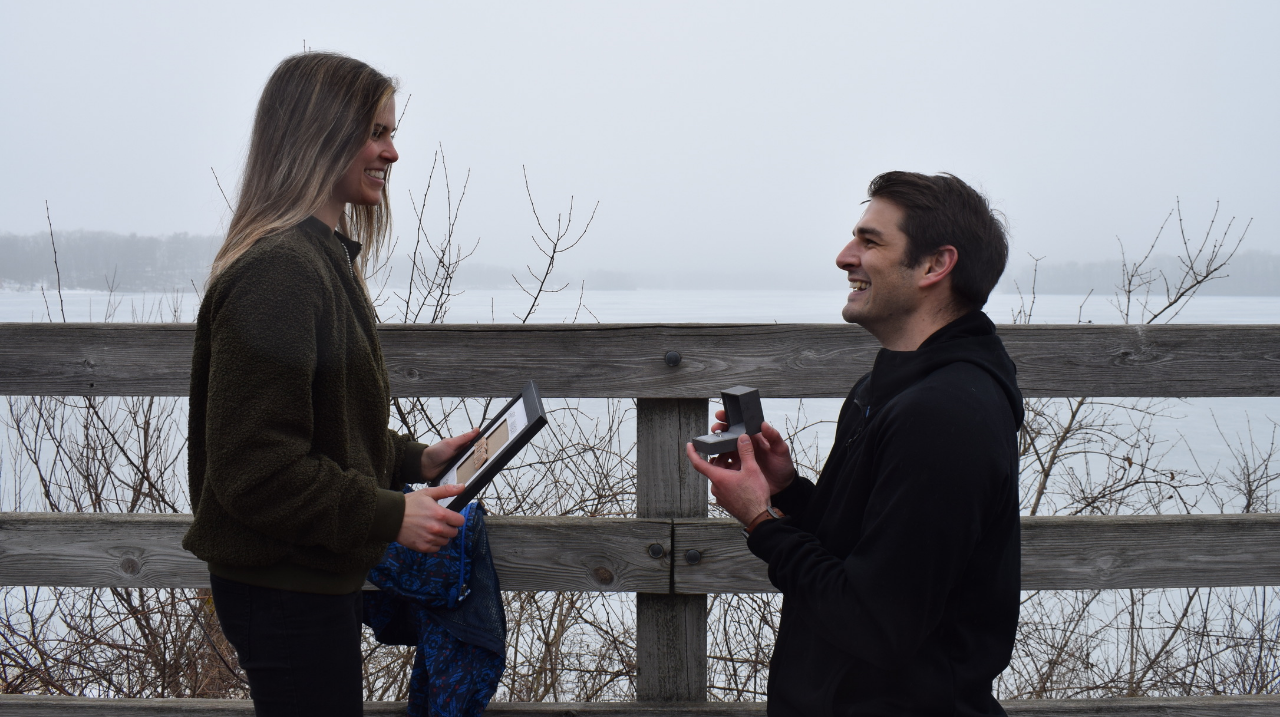
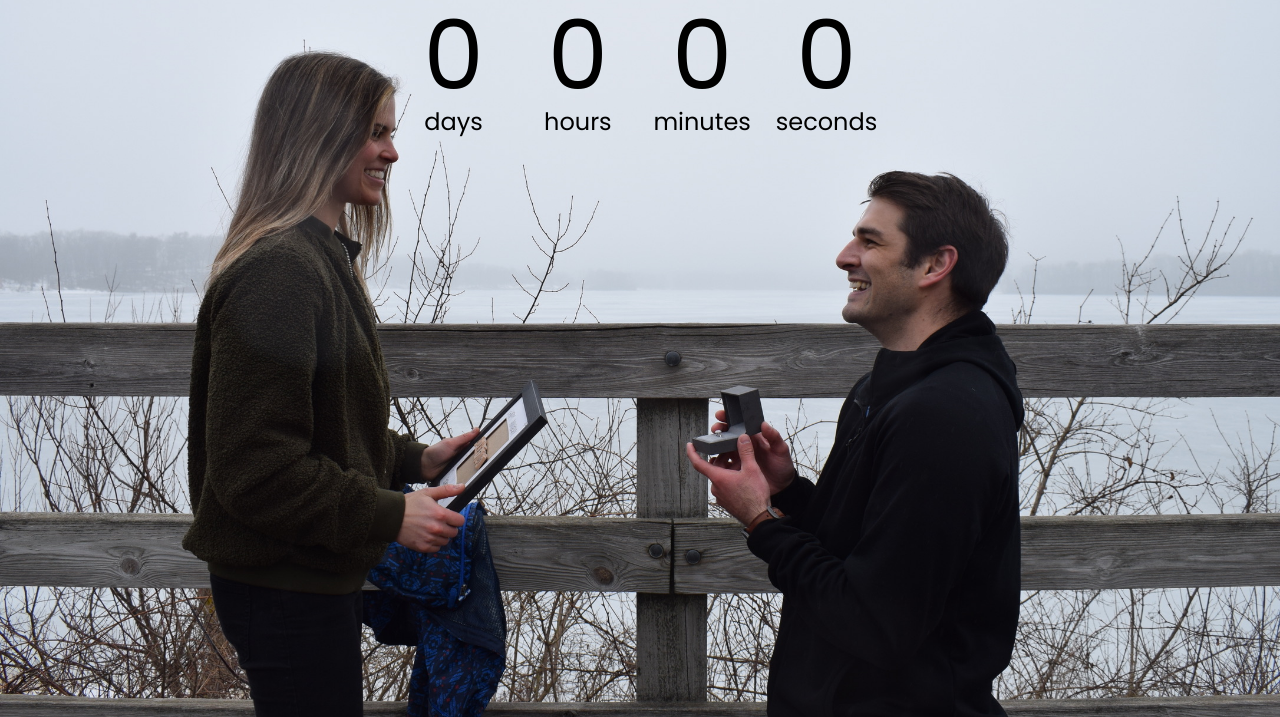
Before and after one commit to Fiscal2/specialproject, a plain HTML site: page index.html in a window 1280 px wide. Shown: the part 83-800 px from the top of the page. Drawn offline with Linux system fonts and the light colour scheme.

Commit message:
finished website styling

```diff
--- a/index.html
+++ b/index.html
@@ -9,5 +9,24 @@
     </head>
     <body>
         <h1>Countdown to your Wedding!</h1>
+        <div class="countdown-container">
+            <div class="countdown-txt">
+                <p class="big-text" id="days">0</p>
+                <span>days</span>
+            </div>
+            <div class="countdown-txt">
+                <p class="big-text" id="hours">0</p>
+                <span>hours</span>
+            </div>
+            <div class="countdown-txt">
+                <p class="big-text" id="minutes">0</p>
+                <span>minutes</span>
+            </div>
+            <div class="countdown-txt">
+                <p class="big-text" id="seconds">0</p>
+                <span>seconds</span>
+            </div>
+        </div>
+
     </body>
 </html>
--- a/main.css
+++ b/main.css
@@ -6,6 +6,8 @@ body {
     background-position: center center;
     display: flex;
     flex-direction: column;
+    align-items: center;
+    justify-content: top;
     min-height: 100vh;
     font-family: "Poppins", sans-serif;
     margin: 0;
@@ -16,3 +18,17 @@ body {
 
 
 }
+
+.big-text {
+    font-size: 6rem;
+    line-height: 1;
+    margin: 0 2rem;
+}
+
+.countdown-txt{
+    text-align:center;
+}
+
+.countdown-txt span{
+    font-size: 1.5rem;
+}
--- a/script.js
+++ b/script.js
@@ -0,0 +1,6 @@
+const wedding = "25 June 2022";
+
+function countdown() {
+    const weddingDate = new Date(wedding);
+    const currentDate = new Date();
+}
```
